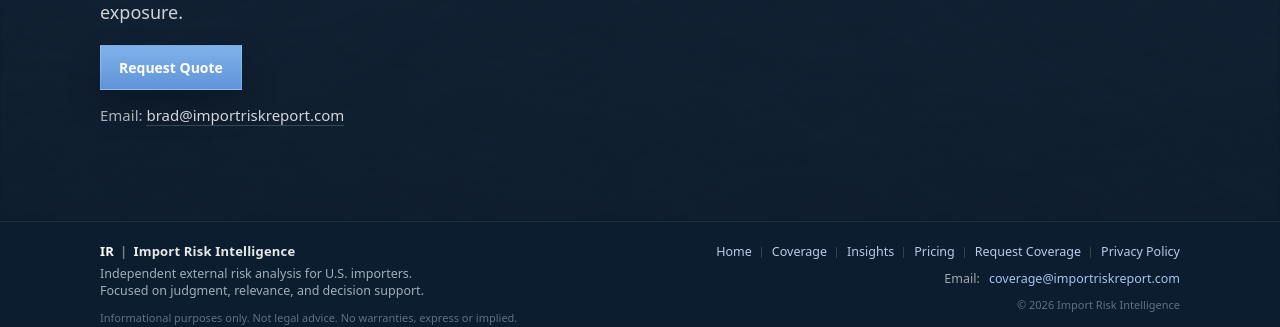
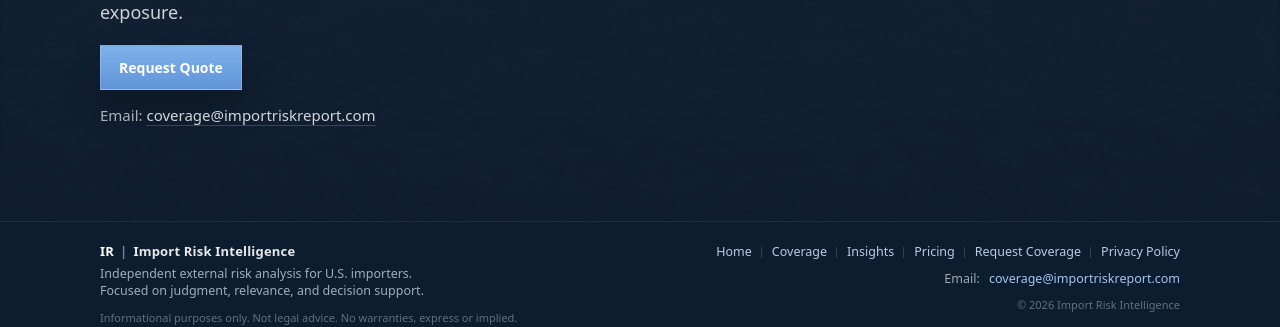
Before and after one commit to importrisk/import-risk-intelligence-site, a Jekyll site: the page built from pricing.html, in a window 1280 px wide and 900 px high, scrolled down 1664 px. Shown: the part 554-881 px from the top of the window. Built offline with Jekyll 4.4.1, drawn with Linux system fonts in a browser that asks for light colours.

Commit message:
Update pricing.html

```diff
--- a/pricing.html
+++ b/pricing.html
@@ -222,7 +222,7 @@
         <div class="pricing-cta-actions">
           <a class="btn btn-primary" href="./contact.html">Request Quote</a>
           <p class="pricing-cta-email">
-          Email: <a href="mailto:brad@importriskreport.com">brad@importriskreport.com</a>
+          Email: <a href="mailto:coverage@importriskreport.com">coverage@importriskreport.com</a>
            </p>
         </div>
       </section>
```
